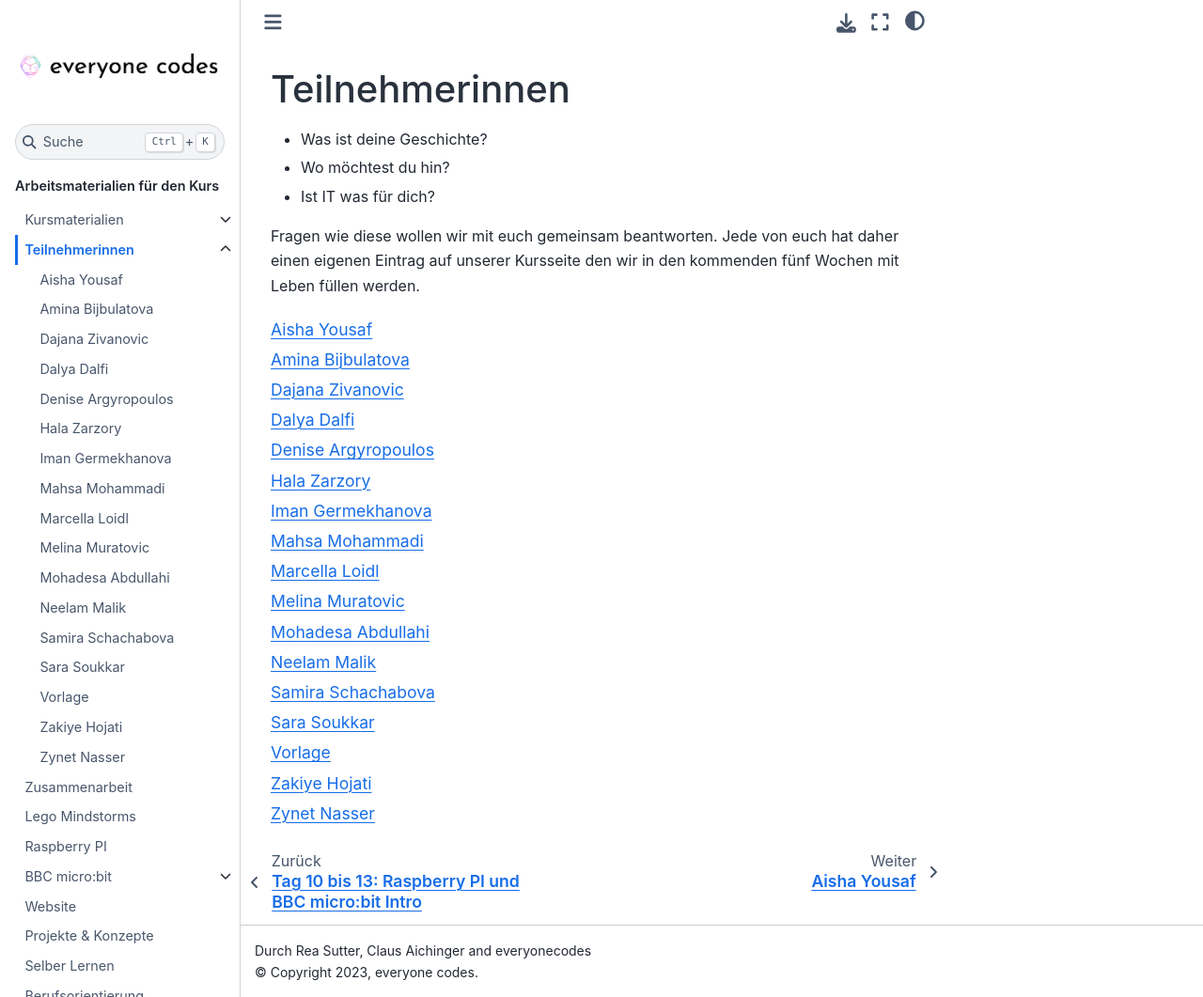
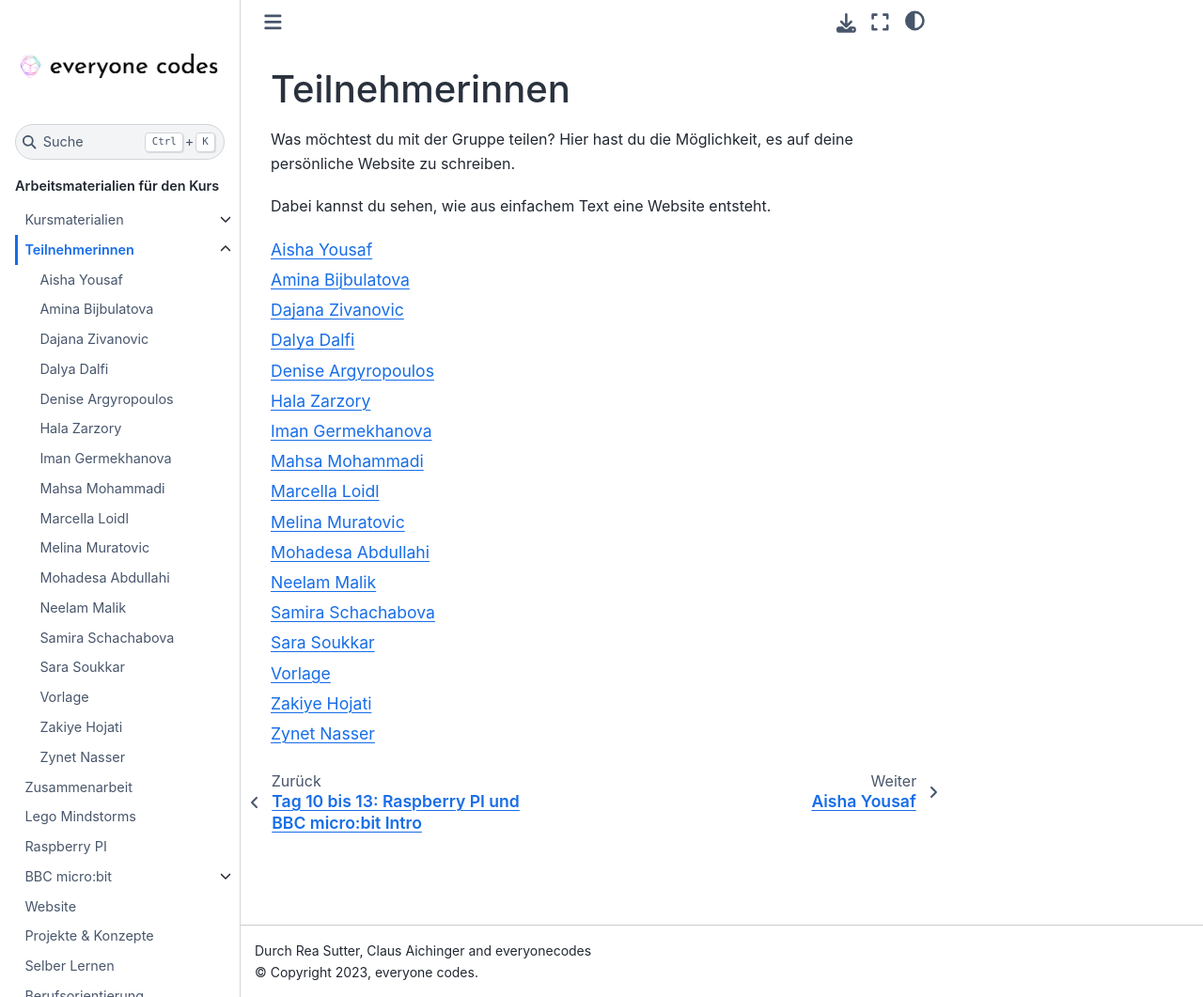
Before and after one commit to ec-mentors/IT-ist-das-was-fuer-mich-i05, a Sphinx documentation site: the page built from source/participants/index.md, in a window 1280 px wide and 1061 px high. Shown: the whole window at 94% size. Built offline with Sphinx 7.4.7 and the Sphinx Book theme 1.1.4, drawn with Linux system fonts in a browser that asks for light colours.

Commit message:
adjust participants index

````diff
--- a/source/participants/index.md
+++ b/source/participants/index.md
@@ -1,14 +1,9 @@
 (participants_target_)=
 # Teilnehmerinnen
 
-- Was ist deine Geschichte?
-- Wo möchtest du hin?
-- Ist IT was für dich?
+Was möchtest du mit der Gruppe teilen? Hier hast du die Möglichkeit, es auf deine persönliche Website zu schreiben.
 
-Fragen wie diese wollen wir mit euch gemeinsam beantworten.
-Jede von euch hat daher einen eigenen Eintrag auf unserer
-Kursseite den wir in den kommenden fünf Wochen mit
-Leben füllen werden.
+Dabei kannst du sehen, wie aus einfachem Text eine Website entsteht.
 
 ```{toctree}
 :maxdepth: 1
````
